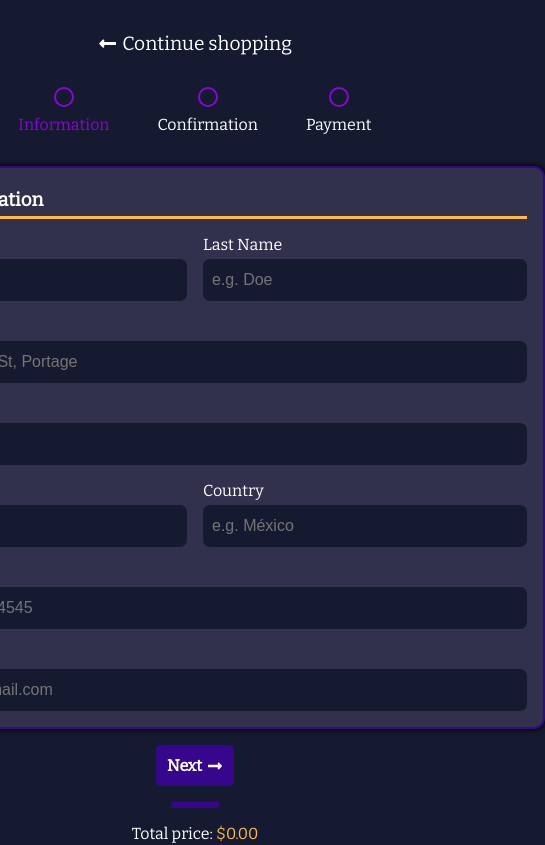
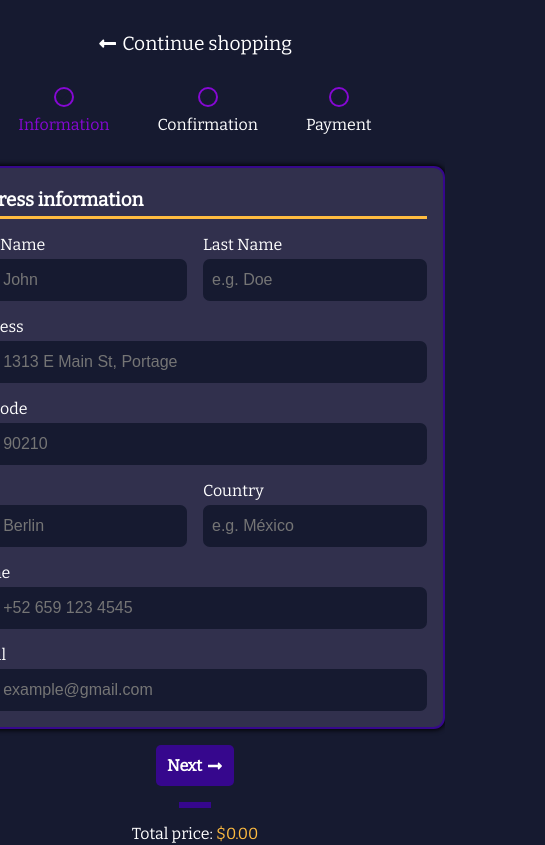
Before and after one commit to Eckry/store-app, a React (Vite) app: page /store-app/checkout/data in a window 390 px wide. Shown: the top 845 px of the page, 545 px wide, since content can reach past the window. Built offline with nearby package versions, Linux system fonts and the light colour scheme.

Commit message:
add responsive style to address and checkout

```diff
--- a/src/routes/styles/Address.css
+++ b/src/routes/styles/Address.css
@@ -6,7 +6,7 @@
   gap: 1rem;
 }
 
-.address-container{
+.address-container {
   display: flex;
   flex-direction: column;
   gap: 1rem;
@@ -73,3 +73,9 @@
   color: white;
   border-bottom: 3px solid var(--highlight-color-two);
 }
+
+@media (max-width: 800px) {
+  .address-container {
+    max-width: 500px;
+  }
+}
--- a/src/routes/styles/Checkout.css
+++ b/src/routes/styles/Checkout.css
@@ -127,3 +127,9 @@
     grid-template-columns: 1fr 1fr;
   }
 }
+
+@media(max-width:800px){
+  .checkout-cart-products {
+    grid-template-columns: 1fr;
+  }
+}
```
